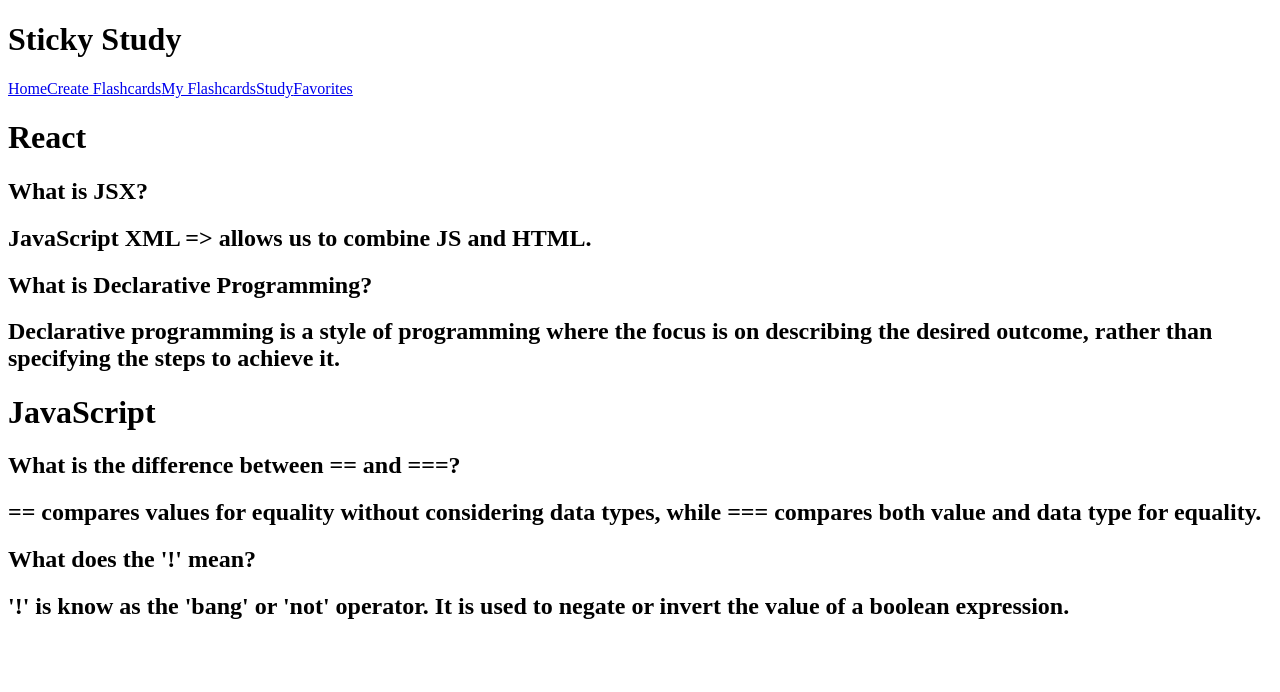
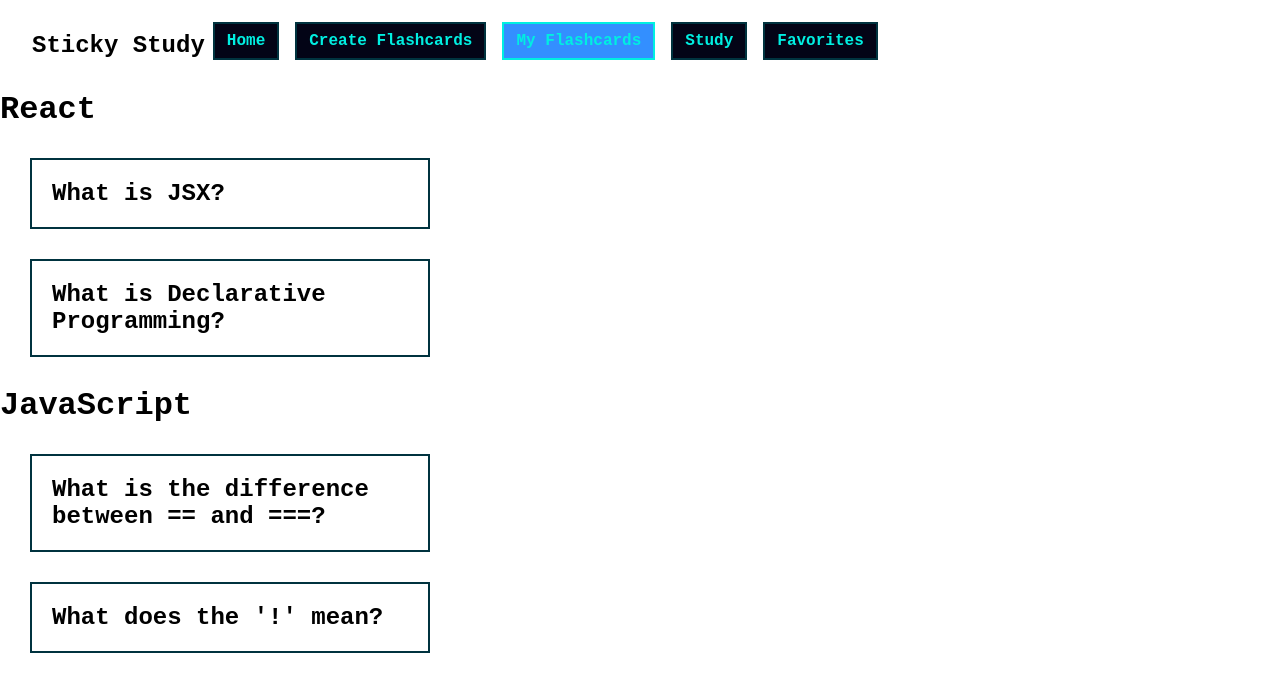
Before and after one commit to rjyeeun/Flashcard, a React (Create React App) app in the folder flashcard_phase_2_project/: page /decks in a window 1280 px wide. Shown: the top 692 px of the page. Built offline with nearby package versions, Linux system fonts and the light colour scheme; data requests are answered from the project's data file.

Commit message:
Added index.css, ToggleStudy Function => Toggle Question & Answer of Each Card, Converted Each Client Page Title into an h1 Element

```diff
--- a/flashcard_phase_2_project/src/components/Favorites.js
+++ b/flashcard_phase_2_project/src/components/Favorites.js
@@ -2,6 +2,6 @@
 
 export default function Favorites() {
   return (
-    <div>Favorites</div>
+    <h1>Favorites</h1>
   )
 }
--- a/flashcard_phase_2_project/src/components/FlashCard.js
+++ b/flashcard_phase_2_project/src/components/FlashCard.js
@@ -1,12 +1,19 @@
+import React, {useState} from 'react';
+
 function FlashCard({flashcard}) {
 
+    const [isFront, setIsFront]=useState(true)
+
+    const toggleStudy = () => {
+        setIsFront(isFront => !isFront)
+    }
 
     const {id, question, answer} = flashcard
 
     return (
-        <div>
-            <h2>{question}</h2>
-            <h2>{answer}</h2>
+        <div className='card'>
+            <h2 onClick={toggleStudy}>{isFront?question:answer}</h2>
+            {/* <h2>{answer}</h2> */}
         </div>
     );
   }
--- a/flashcard_phase_2_project/src/components/Header.js
+++ b/flashcard_phase_2_project/src/components/Header.js
@@ -1,19 +1,31 @@
 import React from 'react';
-import { Link } from 'react-router-dom'
+import { Link, NavLink } from 'react-router-dom'
 
 function Header () {
 
     return (
-        <div className="title">
-            <h1>Sticky Study</h1>
-            <div>
-                <Link to = "/" >Home</Link>
-                <Link to = "/create_new_cards" >Create Flashcards</Link>
-                <Link to = "/decks" >My Flashcards</Link>
-                <Link to = "/decks/:id/study" >Study</Link>
-                <Link to = "/decks/1" >Favorites</Link>
-            </div>
-        </div>
+        <header>
+            <nav>
+                <h1 className='title'>Sticky Study</h1>
+                <div className='navigation'>
+                    <NavLink className='button' exact to = "/" >
+                        Home
+                    </NavLink>
+                    <NavLink className='button' exact to = "/create_new_cards" >
+                        Create Flashcards
+                    </NavLink>
+                    <NavLink className='button' exact to = "/decks" >
+                        My Flashcards
+                    </NavLink>
+                    <NavLink className='button' exact to = "/decks/:id/study" >
+                        Study
+                    </NavLink>
+                    <NavLink className='button' exact to = "/decks/1" >
+                        Favorites
+                    </NavLink>
+                </div>
+            </nav>
+        </header>
     )
 }
 
--- a/flashcard_phase_2_project/src/components/Home.js
+++ b/flashcard_phase_2_project/src/components/Home.js
@@ -2,6 +2,6 @@
 
 export default function Home() {
   return (
-    <div>Home</div>
+    <h1>Home</h1>
   )
 }
--- /dev/null
+++ b/flashcard_phase_2_project/src/index.css
@@ -0,0 +1,318 @@
+:root {
+    --turquoise: #00efe1;
+    --mid-turquoise: #14d5c9;
+    --dark-turquoise: #00333f;
+    --black: #030416;
+    --white: #f1f1f1;
+    --grey: #d6e2e7;
+    --dark-grey: #7f8a8e;
+    --yellow: #f9c51a;
+    --orange: #ff5c00;
+    --fuschia: #e80352;
+    --blue: #338fff;
+    --blue-dark: #145cb3;
+    --purple: #cda2ff;
+    --green: #00ef7c;
+    --color: var(--white);
+    --background: var(--black);
+    --primary: var(--turquoise);
+  }
+
+  /* layout */
+  * {
+    padding: 0;
+    margin: 0;
+    box-sizing: border-box;
+  }
+
+  body {
+    font-family: "Fira Code", monospace;
+    font-size: 16px;
+    color: black;
+    background-color: white;
+  }
+
+  .App {
+    color: var(--color);
+    background-color: var(--background);
+    min-height: 100vh;
+  }
+
+  .App.light {
+    --color: var(--black);
+    --background: var(--white);
+    --primary: var(--dark-turquoise);
+  }
+
+  section {
+    padding: 2rem;
+    display: flex;
+    flex-direction: column;
+    align-items: center;
+  }
+
+  /* buttons */
+  button {
+    padding: 0.5rem 0.75rem;
+    border: none;
+    font: inherit;
+    font-weight: 600;
+    color: inherit;
+    cursor: pointer;
+    color: var(--primary);
+    background-color: var(--background);
+    border: 2px solid var(--dark-turquoise);
+    transition: background-color 0.2s;
+  }
+
+  button.active,
+  button:focus,
+  button:hover {
+    outline: none;
+    color: var(--white);
+    background-color: var(--primary);
+    border: 2px solid var(--primary);
+  }
+
+  button:disabled {
+    cursor: not-allowed;
+    color: var(--dark-grey);
+    background-color: var(--grey);
+  }
+
+  button.blue {
+    border: 2px solid var(--blue-dark);
+    color: var(--blue);
+  }
+
+  button.blue.active,
+  button.blue:focus,
+  button.blue:hover {
+    color: var(--white);
+    background-color: var(--blue);
+    border: 2px solid var(--blue);
+  }
+
+  /* links */
+  a {
+    color: var(--color);
+    border-bottom: 1px solid var(--color);
+    text-decoration: none;
+  }
+
+  a:hover {
+    background-color: var(--blue);
+    border-bottom: 1px solid var(--blue);
+  }
+
+  /* header */
+  header {
+    padding: 1rem;
+    display: flex;
+    justify-content: space-between;
+    align-content: center;
+  }
+
+  .logo {
+    color: var(--turquoise);
+    font-size: 1.25em;
+    font-family: Helvetica;
+    margin-right: 0.5rem;
+  }
+
+  /* forms */
+  .form {
+    display: flex;
+    flex-direction: column;
+    width: 500px;
+    margin: 0 auto;
+    border: 2px solid var(--dark-turquoise);
+    padding: 1.75rem;
+  }
+
+  .form h3 {
+    margin-bottom: 1rem;
+  }
+
+  input,
+  textarea,
+  select {
+    margin-top: 0.25rem;
+    margin-bottom: 1rem;
+    padding: 0.5rem;
+    border: none;
+    font-size: 1.25rem;
+    font-weight: bold;
+    transition: all 0.3s;
+    border: 2px solid var(--color);
+  }
+
+  input:focus,
+  textarea:focus,
+  select:focus {
+    outline: none;
+    border: 2px solid var(--primary);
+  }
+
+  .form button[type="submit"] {
+    width: 50%;
+    cursor: pointer;
+  }
+
+  /* Filter */
+  .filter {
+    display: flex;
+    flex-wrap: wrap;
+    justify-content: center;
+    padding: 1rem;
+  }
+
+  .filter button {
+    margin: 0 1rem;
+  }
+
+  /* cards */
+  .cards {
+    margin: 0 auto;
+    list-style: none;
+    width: 100%;
+    display: grid;
+    grid-template-columns: repeat(auto-fill, minmax(250px, 1fr));
+    gap: 1.5rem;
+  }
+
+  .card {
+    padding: 20px;
+    cursor: pointer;
+    margin: 30px;
+    max-width: 400px;
+    display: grid;
+    grid-template-rows: auto 1fr auto;
+    border: 2px solid var(--dark-turquoise);
+  }
+
+  @media screen and (max-width: 588px) {
+    .card {
+      display: block;
+      max-width: inherit;
+    }
+  }
+
+  .card .image {
+    max-height: 200px;
+    overflow: hidden;
+    position: relative;
+  }
+
+  .card .image img {
+    width: 100%;
+    height: 175px;
+    object-fit: cover;
+  }
+
+  .card .image .claps {
+    color: transparent;
+    text-shadow: 0 0 0 var(--turquoise);
+    position: absolute;
+    top: 10px;
+    right: 10px;
+  }
+
+  .card .image .claps:focus,
+  .card .image .claps:hover {
+    color: transparent;
+    text-shadow: 0 0 0 var(--color);
+  }
+
+  .card .details {
+    margin: 0.5rem;
+  }
+
+  .card .details h4 {
+    margin: 0.5rem 0;
+  }
+
+  .card .details p {
+    margin: 0.5rem 0;
+  }
+
+  .card .extra {
+    margin-top: auto;
+  }
+
+  .badge {
+    display: inline-block;
+    padding: 0.25rem 0.5rem;
+    border-radius: 4px;
+    margin: 0.25rem;
+  }
+
+  .badge.blue {
+    background-color: var(--blue);
+    border: 2px solid var(--blue-dark);
+    color: var(--white);
+  }
+
+  .box {
+    border: 2px solid var(--dark-turquoise);
+    padding: 1.75rem;
+  }
+
+  .button,
+  button {
+    padding: 0.5rem 0.75rem;
+    border: none;
+    font: inherit;
+    font-weight: 600;
+    color: inherit;
+    cursor: pointer;
+    color: var(--primary);
+    background-color: var(--background);
+    border: 2px solid var(--dark-turquoise);
+    transition: background-color 0.2s;
+  }
+
+  .button.active,
+  .button:hover,
+  button.active,
+  button:focus,
+  button:hover {
+    outline: none;
+    /* color: var(--white); */
+    background-color: var(--blue);
+    border: 2px solid var(--primary);
+  }
+
+  nav {
+    padding: 1rem;
+    display: flex;
+    justify-content: space-between;
+    align-content: center;
+  }
+
+  .navigation * {
+    margin: 0 0.5rem;
+  }
+
+  header h1 a {
+    border-bottom: none;
+  }
+
+  header h1 a:hover {
+    border-bottom: none;
+    background-color: transparent;
+  }
+
+  .logo {
+    color: var(--turquoise);
+    font-size: 1.25em;
+    font-family: Helvetica;
+    margin-right: 0.5rem;
+  }
+
+  .project-image img {
+    width: 100%;
+    max-width: 1000px;
+    display: block;
+    margin-bottom: 2rem;
+  }
--- a/flashcard_phase_2_project/src/index.js
+++ b/flashcard_phase_2_project/src/index.js
@@ -1,6 +1,7 @@
 import React from 'react';
 import ReactDOM from 'react-dom/client';
 import App from './App';
+import "./index.css";
 import  {BrowserRouter} from 'react-router-dom';
 
 const root = ReactDOM.createRoot(document.getElementById('root'));
```
